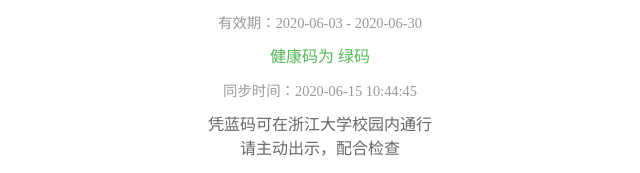
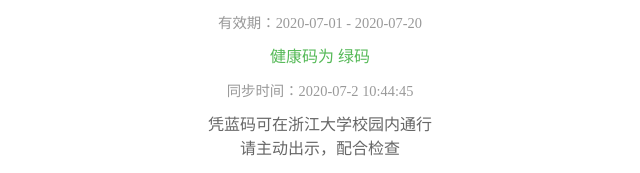
Before and after one commit to WWWZZZJJJ/WWWZZZJJJ.github.io, a plain HTML site: page index.html in a window 1280 px wide. Shown: the part 436-609 px from the top of the page, 320-960 px from the left. Drawn offline with Linux system fonts and the light colour scheme; no server answers.

Commit message:
Update index.html

```diff
--- a/index.html
+++ b/index.html
@@ -30,7 +30,7 @@
             //mzt = array[0].mzt;
             //dateTime = array[0].dateTime;
             mzt = 'green';
-            dateTime = '2020-06-15 10:44:45'
+            dateTime = '2020-07-2 10:44:45'
         }
         if(mzt!='green'){
             colour = "CCCCCC";
@@ -156,7 +156,7 @@
     </div>
 
 
-            <div class="time">有效期：2020-06-03 - 2020-06-30</div>
+            <div class="time">有效期：2020-07-01 - 2020-07-20</div>
 
 
 
```
